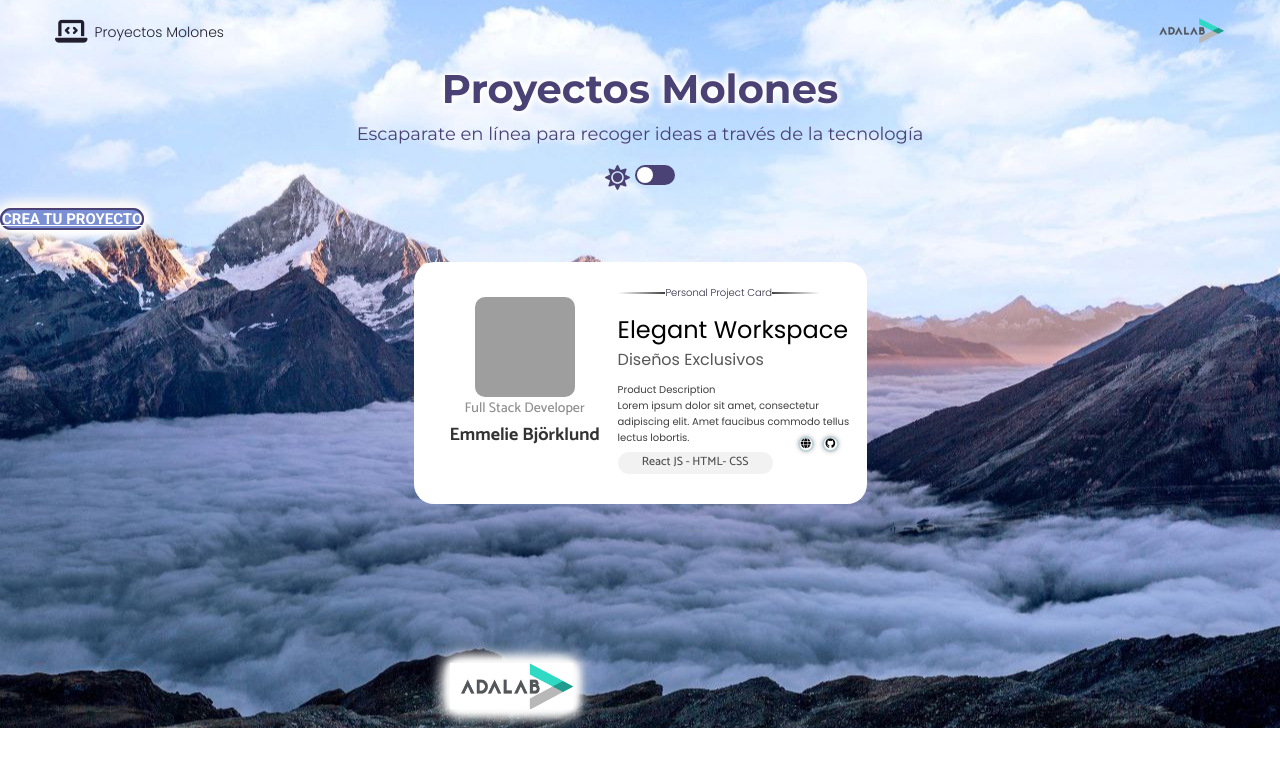
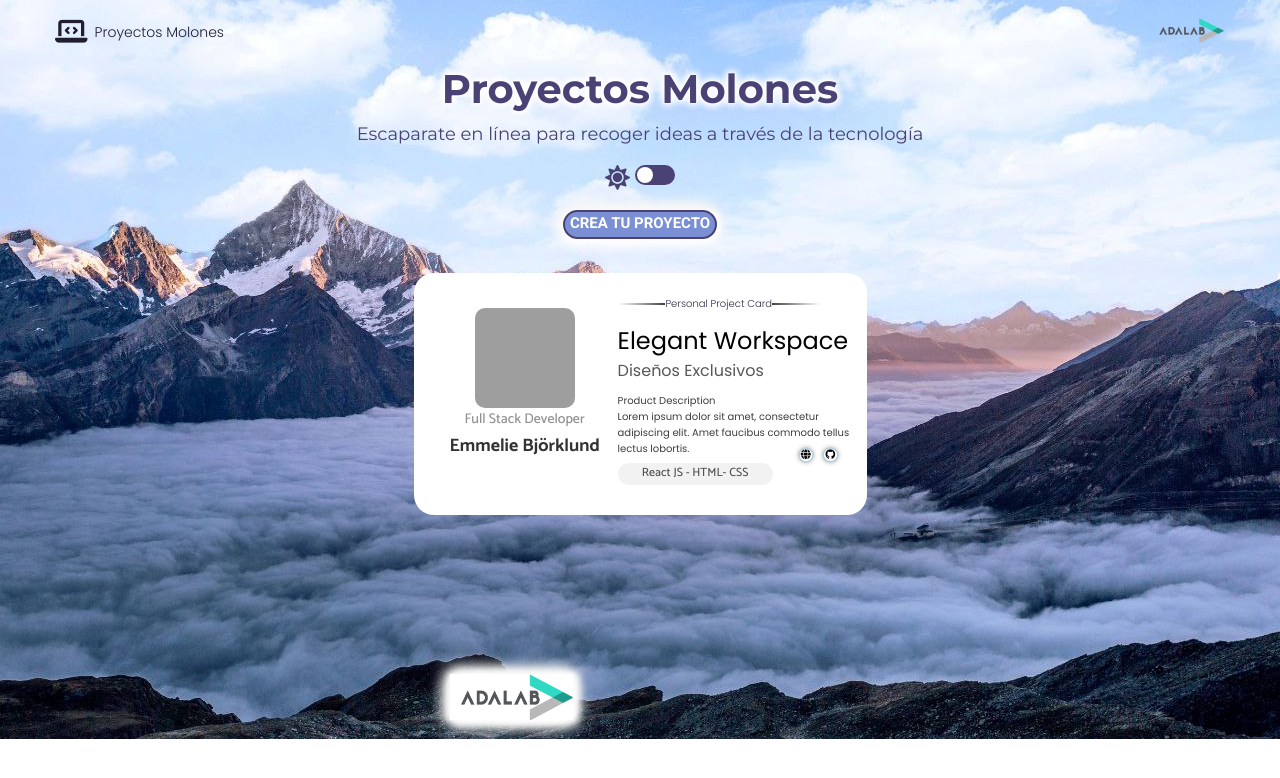
Before and after one commit to Adalab/project-promo-u-module-3-team-4, a React (Vite) app: page /#/ in a window 1280 px wide. Shown: the top 778 px of the page. Built offline with nearby package versions, Linux system fonts and the light colour scheme; grey boxes are pictures that could not be loaded.

Commit message:
adding styles to landing

```diff
--- a/src/styles/App.scss
+++ b/src/styles/App.scss
@@ -11,3 +11,11 @@
 .hidden {
   display: none;
 }
+
+.main {
+  display: flex;
+  flex-direction: column;
+  justify-content: center;
+  align-items: center;
+  gap: 1.5rem;
+}
--- a/src/styles/layout/Landing.scss
+++ b/src/styles/layout/Landing.scss
@@ -1,5 +1,12 @@
 @import '../core/variables.scss';
 @import '../core/mixin.scss';
+
+.main-landing {
+  display: flex;
+  flex-direction: column;
+  justify-content: center;
+  align-items: center;
+}
 
 .section-landing {
   display: flex;
--- a/src/styles/layout/hero.scss
+++ b/src/styles/layout/hero.scss
@@ -56,15 +56,18 @@
   align-items: center;
   gap: 0.8rem;
   padding-inline: 3.6rem;
-    @media (min-width: 768px){
+  @media (min-width: 768px) {
     padding-inline: 10rem;
     gap: 1rem;
     padding-bottom: 2rem;
   }
   &__title {
     @include textStyle($montserrat, $bold, 2rem, #4a4174);
-    text-shadow: 0.025rem 0.025rem 1rem #ffffff, 0.025rem -0.025rem 1rem #ffffff, -0.025rem 0.025rem 1rem #ffffff, -0.025rem -0.025rem 1rem #ffffff, 0.025rem 0 0.1rem #ffffff, -0.025rem 0 0.1rem #ffffff, 0 0.025rem 0.25rem #ffffff, 0 -0.025rem 0.25rem #ffffff;
-    @media (min-width: 768px){
+    text-shadow: 0.025rem 0.025rem 1rem #ffffff, 0.025rem -0.025rem 1rem #ffffff,
+      -0.025rem 0.025rem 1rem #ffffff, -0.025rem -0.025rem 1rem #ffffff,
+      0.025rem 0 0.1rem #ffffff, -0.025rem 0 0.1rem #ffffff,
+      0 0.025rem 0.25rem #ffffff, 0 -0.025rem 0.25rem #ffffff;
+    @media (min-width: 768px) {
       font-size: 4rem;
     }
   }
@@ -72,30 +75,35 @@
   &__text {
     @include textStyle($montserrat, $medium, 1.2rem, #4a4174);
     text-align: center;
-    @media (min-width: 768px){
+    @media (min-width: 768px) {
       font-size: 1.8rem;
     }
   }
 
   &__button {
     @include textStyle($roboto, $bold, 1rem, $white);
+    padding: 0.2rem;
+    text-decoration: none;
+    text-align: center;
     border-radius: 2rem;
     text-transform: uppercase;
     width: 11.64rem;
     height: 2.19rem;
     background-color: #7a8fd4;
     border: solid 0.2rem #4a4174;
-    box-shadow: 0.25rem 0.25rem 1rem #fff, 0.25rem -0.25rem 1rem #f5f5f5, -0.25rem 0.25rem 1.5rem #fff, -0.25rem -0.25rem 1.5rem #f5f5f5, 0.25rem 0 0.5rem #fff, -0.25rem 0 0.5rem #f5f5f5, 0 0.25rem 2rem #fff, 0 -0.25rem 2rem #f5f5f5;
-    @media (min-width: 768px){
+    box-shadow: 0.25rem 0.25rem 1rem #fff, 0.25rem -0.25rem 1rem #f5f5f5,
+      -0.25rem 0.25rem 1.5rem #fff, -0.25rem -0.25rem 1.5rem #f5f5f5,
+      0.25rem 0 0.5rem #fff, -0.25rem 0 0.5rem #f5f5f5, 0 0.25rem 2rem #fff,
+      0 -0.25rem 2rem #f5f5f5;
+    @media (min-width: 768px) {
       width: 15.4rem;
       height: 2.9rem;
       font-size: 1.5rem;
     }
-
   }
 }
 
-input[type="checkbox"] {
+input[type='checkbox'] {
   -webkit-appearance: none;
   visibility: hidden;
   display: none;
@@ -112,7 +120,7 @@ input[type="checkbox"] {
   overflow: hidden;
   transition: ease-in 0.5s;
 }
-input[type="checkbox"]:checked ~ .check {
+input[type='checkbox']:checked ~ .check {
   background: #fff;
 }
 .check:before {
@@ -127,7 +135,7 @@ input[type="checkbox"]:checked ~ .check {
   transition: 0.5s;
 }
 
-input[type="checkbox"]:checked ~ .check:before {
+input[type='checkbox']:checked ~ .check:before {
   transform: translateX(2rem);
 }
 
@@ -144,7 +152,7 @@ input[type="checkbox"]:checked ~ .check:before {
   transform: translateX(5rem);
 }
 
-input[type="checkbox"]:checked ~ .check:after {
+input[type='checkbox']:checked ~ .check:after {
   transform: translateX(2rem);
 }
 
```
Lines whose indentation alone changed are shown as unchanged.
